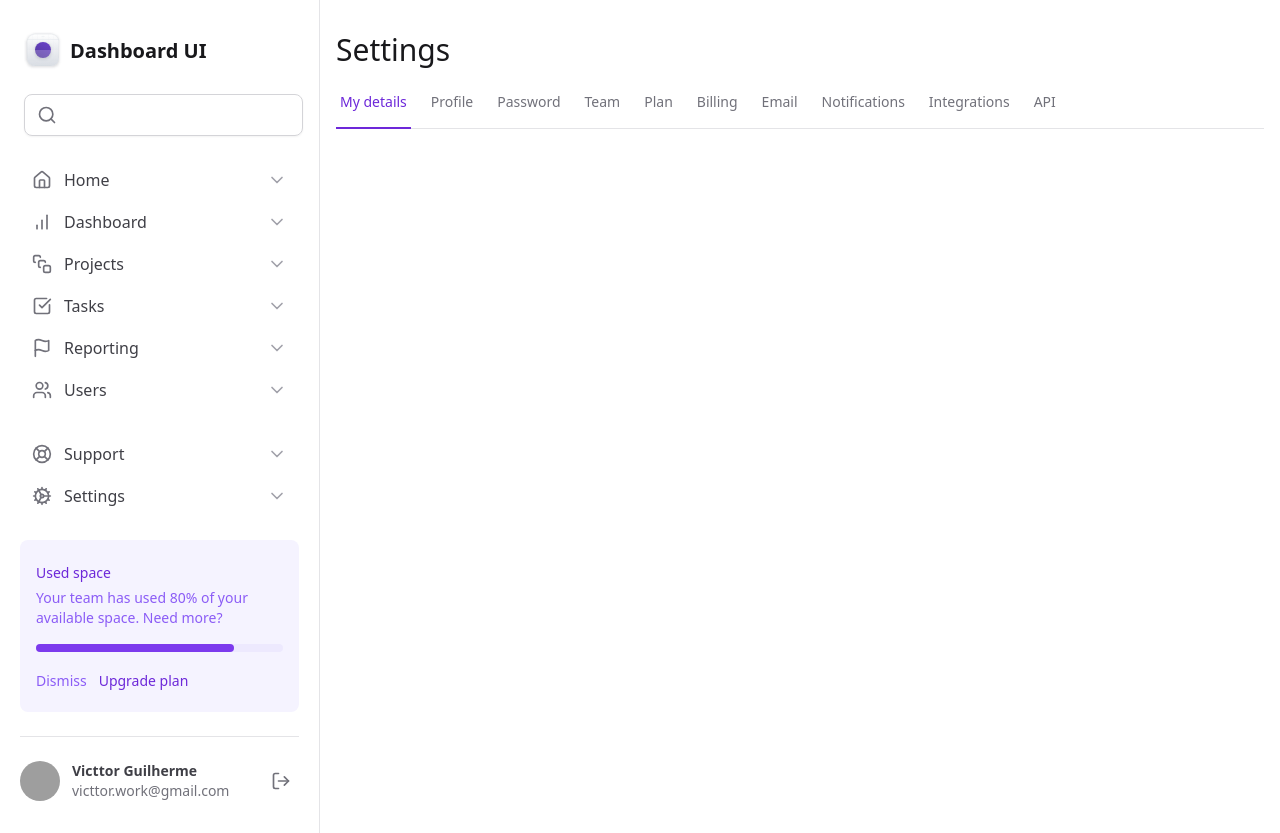
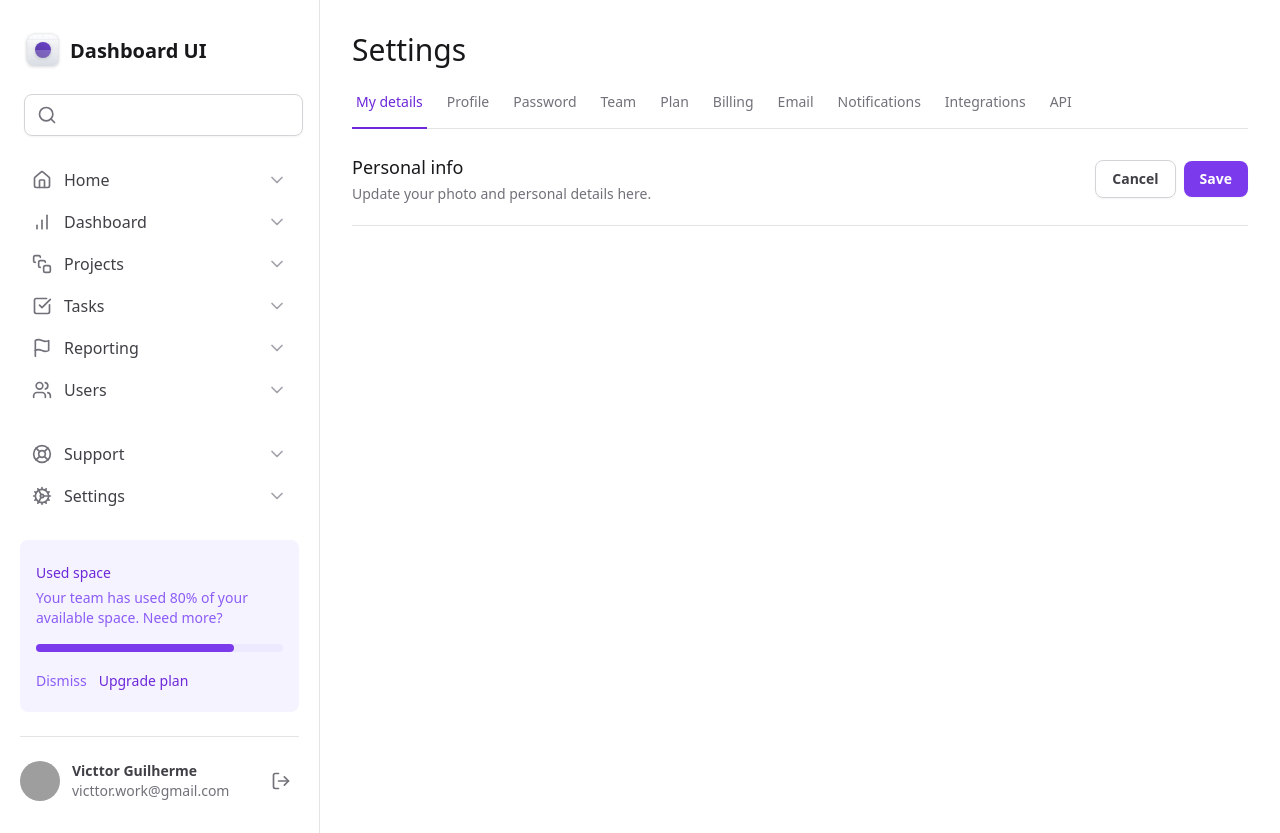
Before and after one commit to Victtor-777/Dashboard-Tailwind, a Next.js app: page / in a window 1280 px wide. Built offline with nearby package versions, Linux system fonts and the light colour scheme; grey boxes are pictures that could not be loaded.

Commit message:
Update layout padding and add personal info section with form in Home page

```diff
--- a/src/app/layout.tsx
+++ b/src/app/layout.tsx
@@ -31,7 +31,7 @@
       >
         <div className="min-h-screen grid grid-cols-app">
           <Sidebar />
-          <main className="px-4 pb-12 pt-8">{children}</main>
+          <main className="px-8 pb-12 pt-8">{children}</main>
         </div>
       </body>
     </html>
--- a/src/app/page.tsx
+++ b/src/app/page.tsx
@@ -6,6 +6,39 @@
       <h1 className="text-3xl font-medium text-zinc-900">Settings</h1>
 
       <SettingsTabs />
+
+      <div className="mt-6 flex flex-col">
+        <div className="flex items-center justify-between pb-5 border-b border-zinc-200">
+          <div className="space-y-1">
+            <h2 className="text-lg font-medium text-zinc-900">Personal info</h2>
+            <span className="text-sm text-zinc-500">
+              Update your photo and personal details here.
+            </span>
+          </div>
+
+          <div className="flex items-center gap-2">
+            <button
+              type="button"
+              className="rounded-lg px-4 py-2 text-sm font-semibold shadow-sm border border-zinc-300 text-zinc-700 hover:bg-zinc-50"
+            >
+              Cancel
+            </button>
+            <button
+              type="submit"
+              form="settings"
+              className="rounded-lg px-4 py-2 text-sm font-semibold shadow-sm bg-violet-600 text-white hover:bg-violet-700"
+            >
+              Save
+            </button>
+          </div>
+        </div>
+
+        <form
+          id="settings"
+          action=""
+          className="mt-6 flex flex-col w-full "
+        ></form>
+      </div>
     </>
   );
 }
```
